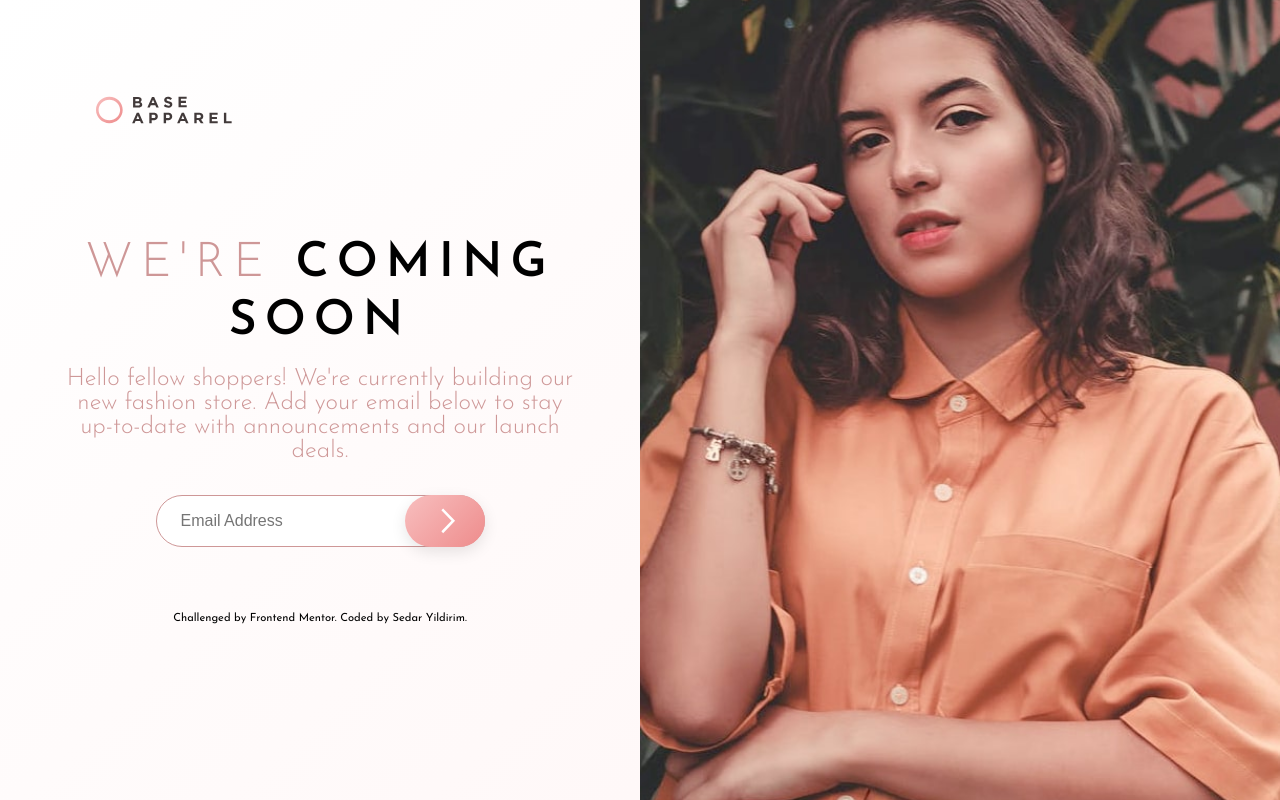
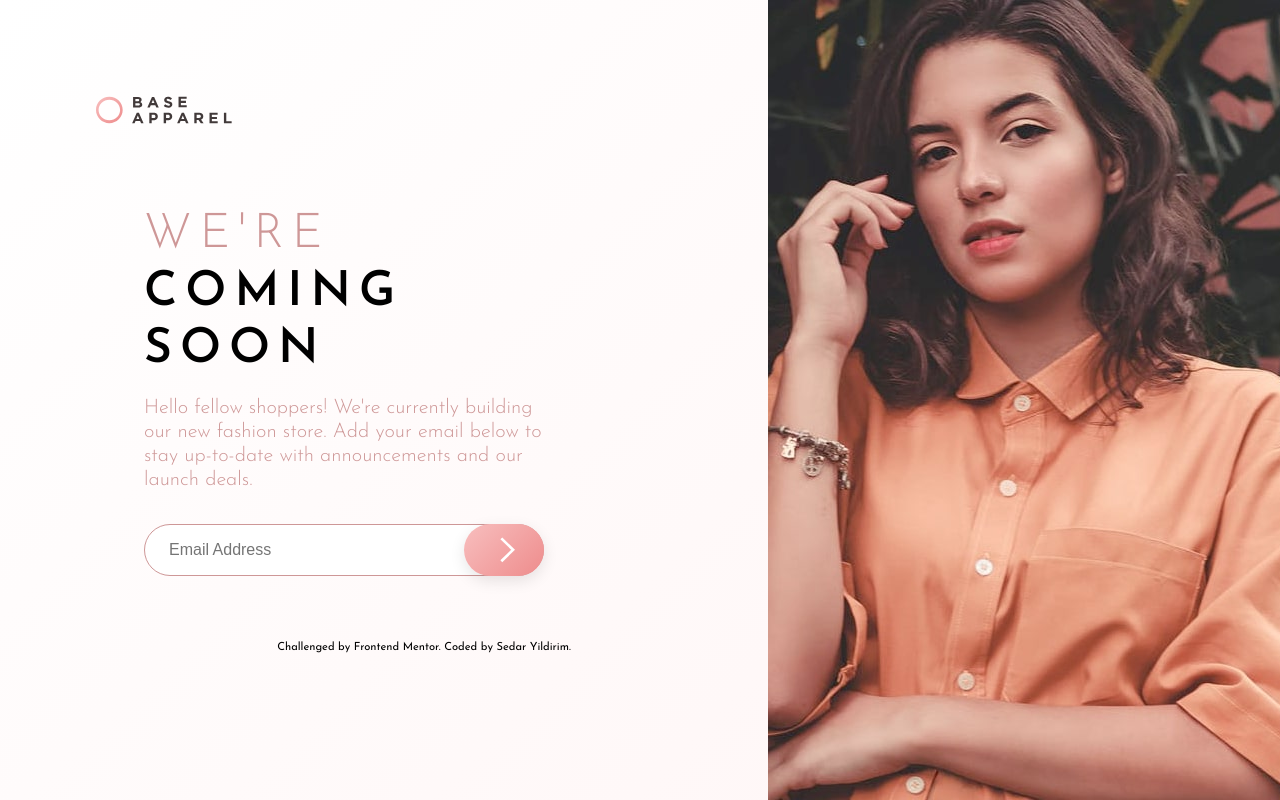
Before and after one commit to sedaryildirim/base-apparel-coming-soon-main, a plain HTML site: page index.html in a window 1280 px wide. Drawn offline with Linux system fonts and the light colour scheme.

Commit message:
Update styles.css

```diff
--- a/assets/css/styles.css
+++ b/assets/css/styles.css
@@ -149,9 +149,10 @@ footer { margin-top: 2rem; text-align: center; }
     }
 
     .content {
-        font-size: 1.5rem;
+        font-size: 1.25rem;
         font-weight: lighter;
         line-height: 1.5rem;
+        text-align: left;
     }
 
     .mobile-logo { display: none; }
@@ -163,23 +164,32 @@ footer { margin-top: 2rem; text-align: center; }
         left: 4rem;
     }
 
+    h1 {
+        max-width: 400px;
+         text-align: left;
+    }
+    .content {
+        max-width: 400px;
+    }
+
     .content-wrapper {
         flex: 1;
         display: flex;
         flex-direction: column;
         justify-content: center;
-        align-items: center;
+        align-items: left;
         padding: 4rem;
         max-width: none;
         padding-top: 8rem;
-        width: 50%;
+        margin-left: 5rem;
+        width: 40%;
     }
 
     form {
         margin: 2rem 0;
         position: relative;
         width: 100%;
-        max-width: 400px;
+        max-width: 500pxx;
     }
 
     .error-message {
@@ -193,13 +203,13 @@ footer { margin-top: 2rem; text-align: center; }
 
     .desktop-img {
         display: block;
-        width: 50%;
+        width: 40%;
         height: 100vh;
         object-fit: cover;
     }
 
     .preview-img {
-        width: 50%;
+        width: 40%;
         height: 100vh;
     }
 
```
